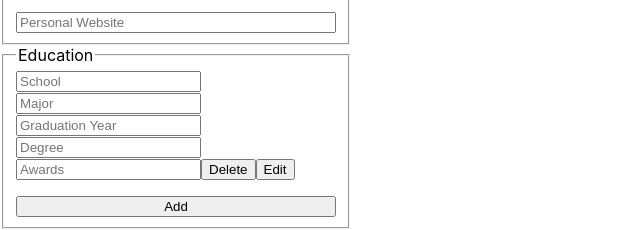
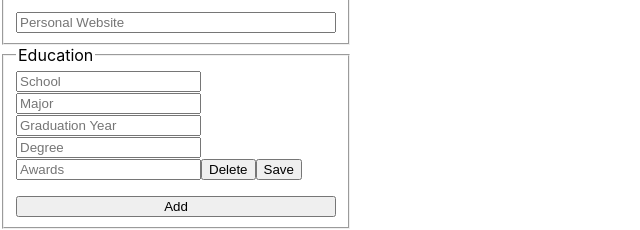
Before and after one commit to davidsan13/cv-project, a React (Create React App) app: page / in a window 1280 px wide. Shown: the part 162-392 px from the top of the page, without its empty margins (0-640 px from the left). Built offline with nearby package versions, Linux system fonts and the light colour scheme.

Commit message:
update submit button function

```diff
--- a/src/components/Form.js
+++ b/src/components/Form.js
@@ -10,9 +10,7 @@ export default class FormCon extends Component {
     super(props);
 
     this.state = {
-
       schools: [],
-      // edit: false,
       edcount: 1,
       excount: 1,
     };
@@ -21,6 +19,7 @@ export default class FormCon extends Component {
     this.edCountDown = this.edCountDown.bind(this)
     this.exCountUp = this.exCountUp.bind(this);
     this.handleChange = this.handleChange.bind(this)
+    this.onSubmitTask = this.onSubmitTask.bind(this)
   }
 
   handleChange = (e) => {
@@ -30,23 +29,28 @@ export default class FormCon extends Component {
     }})
 
   }
-  handleMajor = (e) => {
-    this.setState({
-      education: {
-        major: e.target.value
-      },
 
+  onSubmitTask = (item, section,) => {
+    const result = this.state[section].filter(school => school.id === item.id)
+
+    this.setState(prevState => {
+      const newArray = []
+      for(let i = 0; i < prevState[section].length; i++) {
+        const currentItem = prevState[section][i]
+        if(currentItem.id === item.id) {
+          const updatedSchools = item
+          newArray.push(updatedSchools)
+        } else {
+          newArray.push(currentItem)
+        }
+      }
+      return {
+        [section]: result.length > 0 ?
+        newArray :
+        this.state[section].concat(item)
+      }
     })
-  }
 
-  onSubmitTask = (e, ed) => {
-    e.preventDefault()
-    this.setState({
-      schools: this.state.schools.concat(
-        ed),
-    })
-    // this.toggleEdit()
-    console.log(this.state.schools)
   }
 
 
@@ -91,7 +95,7 @@ export default class FormCon extends Component {
           // handleChange={this.handleChange}
           // ed={this.state.ed}
 
-          edit={this.state.edit}
+          handleEdit={this.handleEdit}
           submit={this.onSubmitTask}
           />
           )}
--- a/src/components/form/Education.js
+++ b/src/components/form/Education.js
@@ -15,11 +15,10 @@ export default class Education extends Component {
         degree: "",
         id: uniqid(),
       },
-      schools: [],
+      section: "schools",
       edit: false,
     }
   }
-
 
   handleChange = (e) => {
     const {name, value} = e.target
@@ -28,51 +27,18 @@ export default class Education extends Component {
     }})
   }
 
-  sub = () => {
-    this.setState((prevState) => {
-      return {...prevState,ed: {
-        school: "",
-        major: "",
-        year: "",
-        degree: "",
-        id: uniqid(),
-      }
-    }})
+  toggleEdit = (e) => {
+    this.setState(prevState => ({
+     edit: !prevState.edit
+    }))
   }
 
-  toggleEdit = (e) => {
-    // e.preventDefault()
-    // console.log(this.state.edit)
-    this.setState(prevState => ({
-      // edit: !prevState.edit,
-      // id: prevState.id,
-      // return {
-      //   ...prevState,
-      //   ed: {...prevState.ed, school: prevState.school}
-      // }
-     edit: !prevState.edit
-    }))
-
-    console.log(this.state.edit)
-  }
-  // onSubmitTask = (e) => {
-  //   e.preventDefault();
-  //   this.setState({
-  //     schools: this.state.schools.concat(
-  //       this.state.ed),
-  //     school: "", major: "", year: "", degree: "", id: uniqid(),
-  //   })
-  //   // this.toggleEdit()
-  //   console.log(this.state.ed)
-  // }
-
   render() {
-    const {ed, edit} = this.state
+    const {ed, edit, section} = this.state
     const {submit, onButtonClicked} = this.props
 
     return (
       <form >
-{/* onSubmit={(e) => {e.preventDefault(); submit(ed); this.toggleEdit()}} */}
         <label htmlFor="School"> School</label>
         <input type="text" id="School" name="school" placeholder="School" value={ed.school} onChange={this.handleChange} disabled={edit}/>
         <label htmlFor="Major"> Major</label>
@@ -84,18 +50,12 @@ export default class Education extends Component {
         <label htmlFor="Awards"> Awards</label>
         <input type="text" id="Awards" name="awards" placeholder="Awards" />
         <button onClick={onButtonClicked}>Delete</button>
-
-        {!edit? (
-          <button onClick={(e) => {e.preventDefault(); this.toggleEdit()}}> Edit</button>)
-        : (<button type="submit" onClick={(e) => {e.preventDefault(); this.toggleEdit(); submit(e,ed); }}>Save</button>
-        )}
-        {/* {!edit? (
-          <Button edit={this.toggleEdit}/>
-         )
-        : (<Save save={submit}/>
-        )} */}
-
-
+        <button onClick={(e) => {
+          e.preventDefault();
+          this.toggleEdit();
+          !edit && submit(ed,section, this.state)}}>
+          {edit? "Edit": "Save"}
+        </button>
       </form>
     )
   }
```
